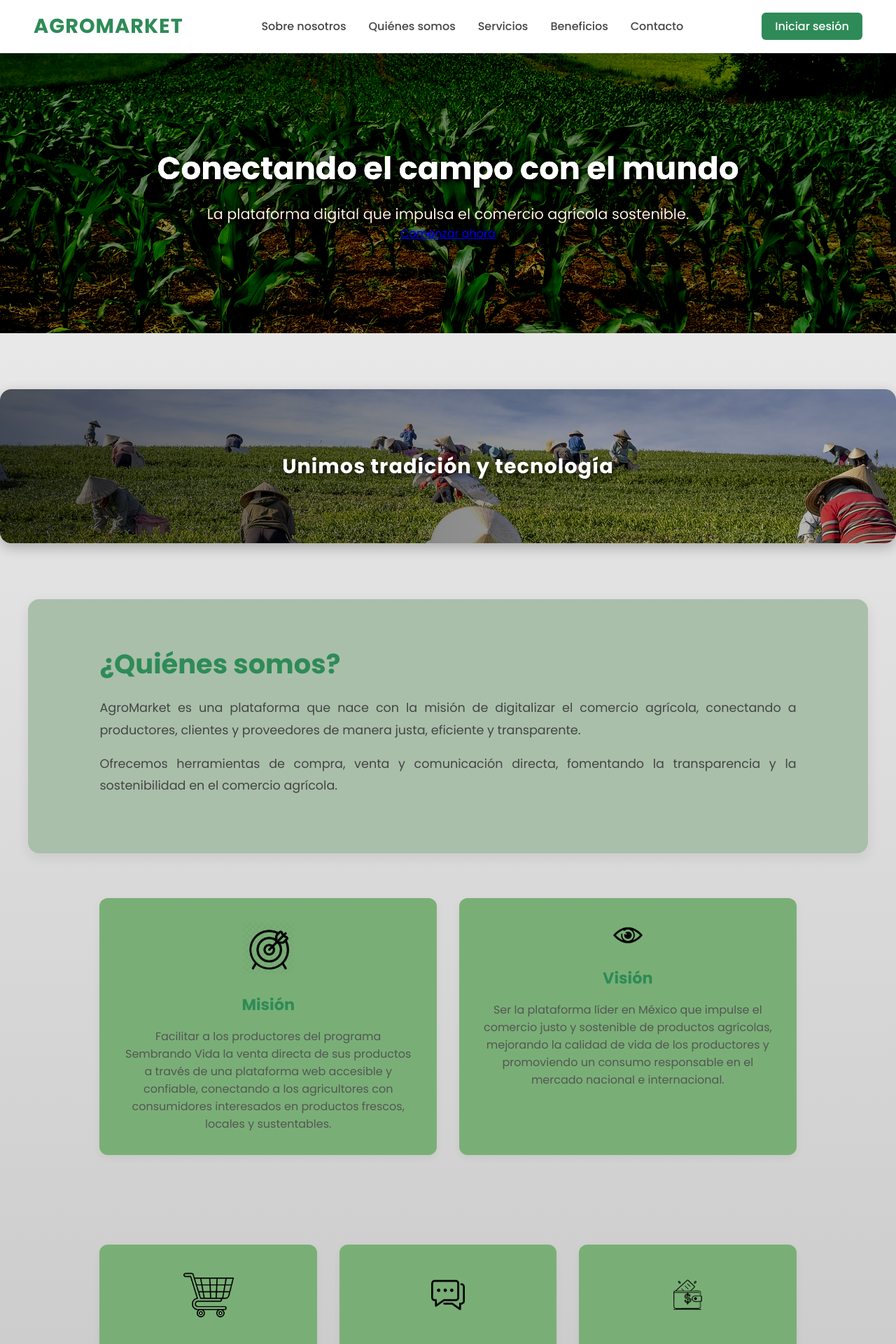
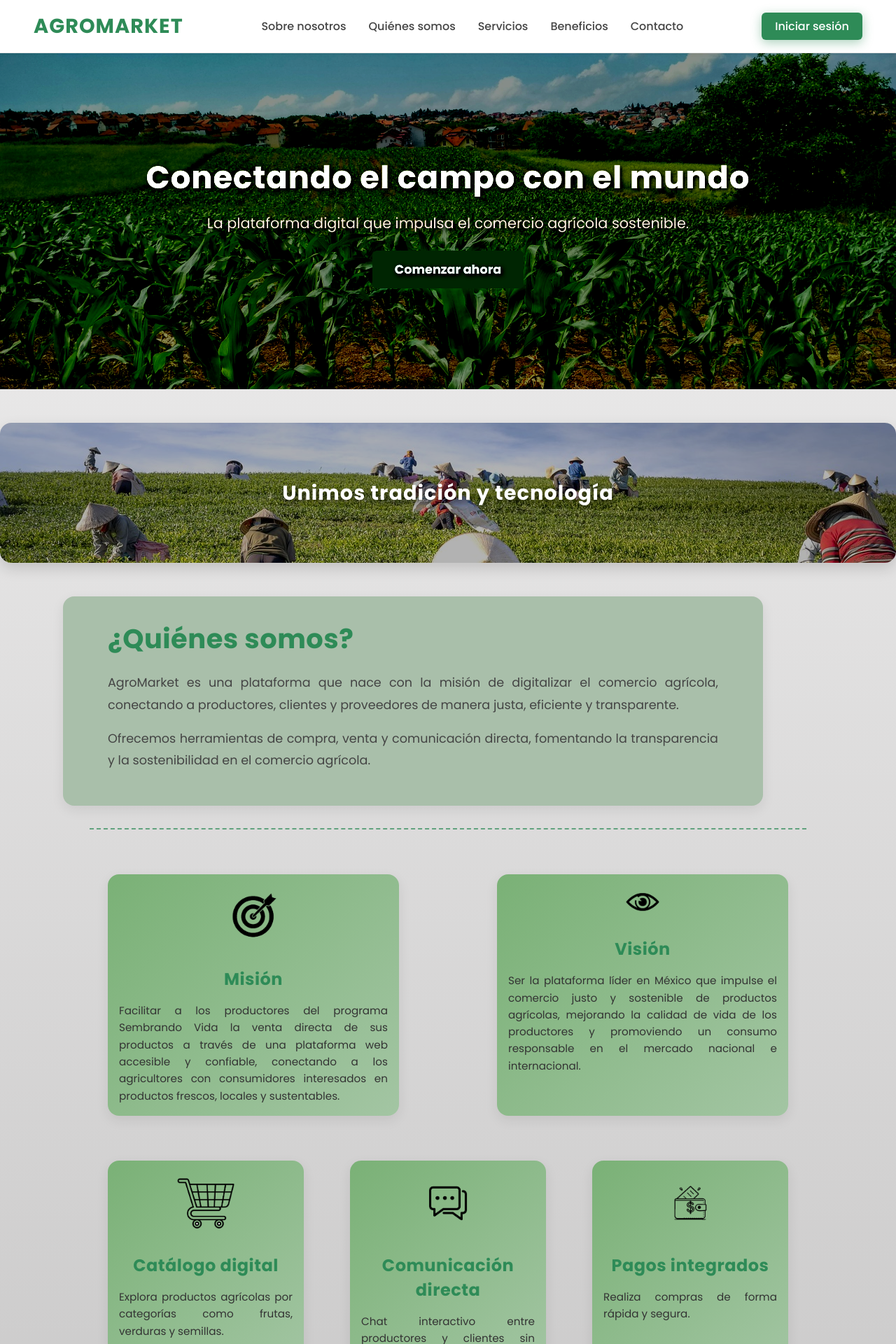
Before and after one commit to Noemiss13/Integradora-AgroMarket, a Flask app: page / in a window 1280 px wide. Shown: the top 1920 px of the page at 70% size. Run offline with Flask 3, Linux system fonts and the light colour scheme.

Commit message:
Actulice el diseño de la vista de información

```diff
--- a/static/css/estilos_informacion.css
+++ b/static/css/estilos_informacion.css
@@ -8,8 +8,8 @@
 
 body {
   background: linear-gradient(180deg, #ecebebaf 0%, #b5b4b4 100%);
+  scroll-behavior: smooth;
 }
-
 
 /* ================== Navbar ================== */
 header {
@@ -55,7 +55,6 @@ header {
   border-bottom: 2px solid #2e8b57;
 }
 
-/* Botón de login */
 .acciones .btn-login {
   background: #2e8b57;
   color: #fff;
@@ -63,29 +62,32 @@ header {
   border-radius: 6px;
   text-decoration: none;
   font-weight: 500;
-  transition: background 0.3s ease;
+  transition: all 0.3s ease;
+  box-shadow: 0 4px 15px rgba(46,139,87,0.4);
 }
 
 .acciones .btn-login:hover {
+  transform: translateY(-2px);
   background: #256d47;
+  box-shadow: 0 8px 25px rgba(46,139,87,0.5);
 }
-
 
 /* ================== Hero ================== */
 .hero {
   position: relative;
   width: 100%;
-  height: 50vh;
+  height: 60vh;
   display: flex;
   justify-content: center;
   align-items: center;
   text-align: center;
-  color: #fff; /* texto blanco */
+  color: #fff;
   background-image: url('../images/fds.jpg');
   background-size: cover;
   background-position: center;
   background-repeat: no-repeat;
   filter: contrast(180%);
+  overflow: hidden;
 }
 
 .hero::before {
@@ -93,60 +95,81 @@ header {
   position: absolute;
   top: 0; left: 0;
   width: 100%; height: 100%;
-  background: rgba(0, 0, 0, 0.47); /* un poco más oscuro que 0.4 */
+  background: rgba(0, 0, 0, 0.47);
   z-index: 0;
 }
 
 .hero-content {
   position: relative;
   z-index: 1;
-  text-shadow: 2px 2px 6px rgba(0,0,0,0.8); /* sombra negra suave */
+  text-shadow: 2px 2px 6px rgba(0,0,0,0.8);
 }
 
-/* Opcional: darle estilo a título y párrafo */
 .hero-content h1 {
   font-size: 2.8rem;
   font-weight: bold;
   margin-bottom: 1rem;
   color: #fff;
+  letter-spacing: 1px;
 }
 
 .hero-content p {
   font-size: 1.3rem;
   font-weight: 300;
-  color: #d7bfbf; /* gris claro en lugar de blanco puro */
+  color: #d7bfbf;
+  margin-bottom: 1.5rem;
 }
 
-/* Sección Quiénes Somos */
+.btn-cta {
+  background: #2e8b57;
+  color: #fff;
+  padding: 0.8rem 2rem;
+  border-radius: 8px;
+  text-decoration: none;
+  font-weight: 600;
+  font-size: 1.1rem;
+  transition: all 0.3s ease;
+  box-shadow: 0 4px 15px rgba(46,139,87,0.4);
+}
+
+.btn-cta:hover {
+  transform: translateY(-3px);
+  box-shadow: 0 8px 25px rgba(46,139,87,0.5);
+  background: #256d47;
+}
+
+/* ================== Animaciones Reveal ================== */
+.reveal {
+  opacity: 0;
+  transform: translateY(30px);
+  transition: all 0.8s ease-out;
+}
+
+.reveal.active {
+  opacity: 1;
+  transform: translateY(0);
+}
+
+.reveal-left { transform: translateX(-50px); }
+.reveal-right { transform: translateX(50px); }
+.reveal-top { transform: translateY(-50px); }
+
+/* ================== Quiénes somos ================== */
 .quienes-somos {
   display: flex;
   align-items: center;
   gap: 3rem;
   padding: 5rem 8%;
-  background: #a9bfaa; /* fondo gris claro sobrio */
+  background: #a9bfaa;
   border-radius: 16px;
   box-shadow: 0 6px 18px rgba(0, 0, 0, 0.08);
   flex-wrap: wrap;
   max-width: 1200px;
-  margin: 4rem auto; /* centrado elegante */
-}
-
-.quienes-img img {
-  width: 100%;
-  max-width: 320px;
-  border-radius: 16px;
-  box-shadow: 0 8px 25px rgba(0,0,0,0.12);
-  transition: transform 0.3s ease, box-shadow 0.3s ease;
-}
-
-.quienes-img img:hover {
-  transform: translateY(-8px) scale(1.03);
-  box-shadow: 0 12px 28px rgba(0,0,0,0.18);
+  margin: 4rem auto;
 }
 
 .quienes-text {
   flex: 1;
-  animation: fadeInRight 1s ease-out;
 }
 
 .quienes-text h2 {
@@ -154,6 +177,7 @@ header {
   color: #2e8b57;
   margin-bottom: 1.2rem;
   font-weight: 600;
+  letter-spacing: 0.5px;
 }
 
 .quienes-text p {
@@ -164,164 +188,276 @@ header {
   text-align: justify;
 }
 
-
-/* ================== Secciones generales ================== */
+/* ================== Info cards ================== */
 .info-section {
-  padding: 4rem 8%;
-  max-width: 1200px;
+  padding: 2rem 5%;
+  max-width: 1000px;
   margin: auto;
   display: grid;
-  gap: 2rem;
+  gap: 2.5rem;
 }
 
 .info-card {
-  background: rgb(121, 175, 118);
-  border-radius: 12px;
-  padding: 2rem;
-  box-shadow: 0 4px 12px rgba(0,0,0,0.05);
+  background: linear-gradient(135deg, #7ab176, #a3c5a3);
+  border-radius: 16px;
+  padding: 1rem;
+  box-shadow: 0 6px 18px rgba(0,0,0,0.08);
   text-align: center;
-  transition: transform 0.3s ease, box-shadow 0.3s ease;
+  transition: transform 0.4s ease, box-shadow 0.4s ease, background 0.4s ease;
+  cursor: pointer;
 }
 
 .info-card:hover {
-  transform: translateY(-6px);
-  box-shadow: 0 10px 25px rgba(0,0,0,0.08);
+  transform: translateY(-8px) scale(1.04);
+  box-shadow: 0 16px 32px rgba(0,0,0,0.15), inset 0 0 12px rgba(255,255,255,0.07);
+  background: linear-gradient(135deg, #88c184, #b0d0b0);
 }
 
 .info-card img {
-  width: 80px;
-  margin-bottom: 1rem;
+  width: 90px;
+  margin-bottom: 1.2rem;
+  transition: transform 0.4s ease;
+}
+
+.info-card:hover img {
+  transform: rotate(-5deg) scale(1.2);
 }
 
 .info-card h2 {
   color: #2e8b57;
   margin-bottom: 1rem;
-  font-size: 1.4rem;
+  font-size: 1.5rem;
+  letter-spacing: 0.5px;
+  transition: color 0.4s ease;
+}
+
+.info-card:hover h2 {
+  color: #1f5e3a;
 }
 
 .info-card p {
-  font-size: 1rem;
-  color: #555;
+  font-size: 0.95rem;
+  color: #333;
+  line-height: 1.6;
+  text-align: justify;
 }
 
 /* ================== Grid layouts ================== */
 .grid-2 {
-  grid-template-columns: repeat(auto-fit, minmax(300px, 1fr));
+  grid-template-columns: repeat(auto-fit, minmax(200px, 1fr));
 }
 
 .grid-3 {
   grid-template-columns: repeat(auto-fit, minmax(250px, 1fr));
 }
 
-/* ================== Contacto ================== */
-.with-image {
-  display: flex;
-  align-items: center;
-  gap: 2rem;
-  flex-wrap: wrap;
+/* ================== Divisor elegante ================== */
+.divisor-elegante {
+  position: relative;
+  width: 100%;
+  height: 200px;
+  overflow: hidden;
+  margin: 3rem 0;
+  border-radius: 16px;
+  box-shadow: 0 8px 20px rgba(0,0,0,0.15);
 }
 
-.with-image img {
-  width: 45%;
+.divisor-elegante img {
+  width: 100%;
+  height: 100%;
+  object-fit: cover;
+  filter: brightness(70%);
+  transition: transform 0.6s ease;
+}
+
+.divisor-elegante:hover img {
+  transform: scale(1.05) rotate(-1deg);
+}
+
+.divisor-texto {
+  position: absolute;
+  top: 50%;
+  left: 50%;
+  transform: translate(-50%, -50%);
+  color: #fff;
+  font-size: 1.8rem;
+  font-weight: 600;
+  text-align: center;
+  text-shadow: 0 4px 8px rgba(0,0,0,0.6);
+  letter-spacing: 1px;
+}
+
+.section-divider {
+  width: 80%;
+  margin: 2rem auto;
+  border-top: 2px dashed #2e8b57;
+  opacity: 0.7;
+}
+
+/* ================== Servicios expandibles ================== */
+#servicios {
+  display: flex;
+  gap: 1rem;
+  justify-content: center;
+  align-items: stretch;
+}
+
+#servicios .info-card {
+  flex: 1;
+  transition: all 0.4s ease-in-out;
+  overflow: hidden;
+  min-width: 50px;
+}
+
+#servicios:hover .info-card {
+  flex: 0.8;
+  filter: brightness(0.9);
+}
+
+#servicios .info-card:hover {
+  flex: 2;
+  filter: brightness(1);
+  transform: translateY(-8px) scale(1);
+  z-index: 2;
+}
+
+/* ================== Beneficios ================== */
+.beneficios {
+  text-align: center;
+  padding: 4rem 2rem;
+  background: #f4f4f450; /* fondo claro y sobrio */
+}
+
+.beneficios h2 {
+  font-size: 2rem;
+  margin-bottom: 1rem;
+  color: #1f4d3a; /* verde oscuro más formal */
+  font-weight: 600;
+  letter-spacing: 0.5px;
+  text-transform: uppercase;
+}
+
+.beneficios p {
+  font-size: 1.1rem;
+  margin-bottom: 2rem;
+  color: #555; /* gris oscuro elegante */
+  line-height: 1.6;
+}
+
+.beneficios-grid {
+  display: grid;
+  grid-template-columns: repeat(auto-fit, minmax(300px, 1fr));
+  gap: 2.5rem;
+  margin-bottom: 2rem;
+}
+
+.beneficio-card {
+  background: #c8ebd2; /* gris claro profesional */
+  padding: 2rem;
   border-radius: 12px;
+  box-shadow: 0 4px 12px rgba(0,0,0,0.08);
+  transition: transform 0.3s ease, box-shadow 0.3s ease;
 }
+
+.beneficio-card:hover {
+  transform: translateY(-5px);
+  box-shadow: 0 8px 20px rgba(0,0,0,0.12);
+}
+
+.beneficio-card h3 {
+  margin-bottom: 1rem;
+  color: #1f4d3a; /* verde oscuro */
+  font-weight: 600;
+  font-size: 1.3rem;
+}
+
+.beneficio-card ul {
+  text-align: left;
+  list-style: disc inside;
+  padding-left: 0.5rem;
+}
+
+.beneficio-card ul li {
+  margin: 0.6rem 0;
+  font-size: 1rem;
+  color: #333;
+}
+
+.cta-beneficios {
+  margin-top: 2rem;
+}
+
+.btn-cta {
+  display: inline-block;
+  background: #1f4d3a; /* verde oscuro */
+  color: #fff;
+  padding: 0.9rem 2rem;
+  border-radius: 6px;
+  font-weight: 600;
+  text-decoration: none;
+  transition: background 0.3s ease, transform 0.3s ease;
+}
+
+.btn-cta:hover {
+  background: #16382b; /* más oscuro al pasar */
+  transform: translateY(-2px);
+}
+
+/* ================== Contacto ================== */
 .contacto {
-  background: #2e8b57;
-  color: white;
+  background: #1f4d3a; /* verde oscuro formal */
+  color: #f9f9f9;
   text-align: center;
-
-  width: 100%;           /* ocupa todo el ancho */
-  max-width: none;       /* evita límite de ancho heredado */
-  padding: 2rem 0;       /* controla la altura */
-  margin: 0;             /* elimina márgenes */
+  width: 100%;
+  max-width: 100vw;
+  padding: 2rem 1rem;
+  margin: 0;
 }
 
 .contacto h2 {
-  font-size: 2rem;
-  margin-bottom: 1rem;
+  font-size: 1.3rem;
+  margin-bottom: 0.5rem;
+  font-weight: 600;
+  letter-spacing: 0.5px;
 }
 
 .contacto p {
-  margin: 0.5rem 0;
-  font-size: 1.1rem;
+  margin: 0.3rem 0;
+  font-size: 0.9rem;
   line-height: 1.4;
 }
 
+
 /* ================== Footer ================== */
 footer {
-  background: #191919;
-  color: #aaa;
+  background: #555656;
+  color: white;
+  padding: 1rem 1rem;    /* menos altura que antes */
   text-align: center;
-  padding: 2rem 1rem;
-  font-size: 0.9rem;
+  margin-top: 0;           /* quita separación innecesaria arriba */
 }
 
 .footer-content {
-  max-width: 1100px;
-  margin: auto;
+  display: flex;
+  flex-direction: column;
+  gap: 0rem;             /* menos espacio entre elementos */
 }
 
 .footer-links {
   list-style: none;
   display: flex;
   justify-content: center;
-  gap: 1.5rem;
-  margin-top: 0.8rem;
+  gap: 1rem;
+  padding: 0;
+  margin: 0;
 }
 
-.footer-links li a {
-  color: #aaa;
+.footer-links a {
+  color: #ddd;
   text-decoration: none;
   transition: color 0.3s ease;
 }
 
-.footer-links li a:hover {
-  color: #2e8b57;
+.footer-links a:hover {
+  color: #fff;
 }
-
-/* ================== Divisor Elegante ================== */
-.divisor-elegante {
-  width: 100%;
-  margin: 5rem 0;   /* separación arriba y abajo */
-  position: relative;
-  border-radius: 16px;
-  overflow: hidden; /* 🔹 evita que el overlay o texto sobresalga */
-  box-shadow: 0 6px 18px rgba(0, 0, 0, 0.25); /* sombra elegante */
-}
-
-.divisor-elegante img {
-  width: 100%;
-  height: 220px;  /* ajusta según el diseño */
-  object-fit: cover;
-  display: block;
-  transition: transform 0.6s ease; /* 🔹 efecto hover */
-}
-
-.divisor-elegante:hover img {
-  transform: scale(1.05); /* zoom sutil al pasar el mouse */
-}
-
-/* Overlay con degradado elegante */
-.divisor-elegante::before {
-  content: "";
-  position: absolute;
-  top: 0; left: 0;
-  width: 100%; height: 100%;
-  background: linear-gradient(to right, rgba(0,0,0,0.65), rgba(0,0,0,0.25));
-  z-index: 0;
-}
-
-/* Texto institucional centrado */
-.divisor-texto {
-  position: absolute;
-  top: 50%; left: 50%;
-  transform: translate(-50%, -50%);
-  color: #fff;
-  font-size: 1.8rem;
-  font-weight: 600;
-  text-align: center;
-  padding: 1rem 2rem;
-  z-index: 1;
-  text-shadow: 2px 2px 10px rgba(0,0,0,0.9); /* 🔹 contraste fuerte */
-  letter-spacing: 1px;
-}
--- a/templates/informacion.html
+++ b/templates/informacion.html
@@ -7,7 +7,6 @@
   <link rel="stylesheet" href="{{ url_for('static', filename='css/estilos_informacion.css') }}">
   <!-- Fuente elegante -->
   <link href="https://fonts.googleapis.com/css2?family=Poppins:wght@400;500;700&display=swap" rel="stylesheet">
-
 </head>
 <body>
   <!-- Navbar -->
@@ -36,15 +35,14 @@
     </div>
   </section>
 
-<!-- Divisor -->
-<div class="divisor-elegante">
+  <!-- Divisor elegante -->
+  <div class="divisor-elegante reveal">
     <img src="{{ url_for('static', filename='images/agri.jpg') }}" alt="Divisor agrícola">
     <div class="divisor-texto">Unimos tradición y tecnología</div>
   </div>
 
-
   <!-- Quiénes somos -->
-<section id="quienes" class="info-section quienes-somos reveal">
+<section id="quienes" class="info-section quienes-somos reveal-left">
   <div class="quienes-text">
     <h2>¿Quiénes somos?</h2>
     <p>
@@ -58,28 +56,35 @@
   </div>
 </section>
 
+<!-- Divisor elegante -->
+<div class="section-divider"></div>
 
 <!-- Misión y visión -->
 <section id="mision-vision" class="info-section grid-2">
-    <div class="info-card reveal">
+  <div class="info-card reveal-left">
     <img src="{{ url_for('static', filename='images/mision.png') }}" alt="Misión">
     <h2>Misión</h2>
-      <p>Facilitar a los productores del programa Sembrando Vida la venta directa de sus productos
-        a través de una plataforma web accesible y confiable,
-        conectando a los agricultores con consumidores interesados
-        en productos frescos, locales y sustentables.</p>
+    <p>
+      Facilitar a los productores del programa Sembrando Vida la venta directa de sus productos
+      a través de una plataforma web accesible y confiable, conectando a los agricultores con
+      consumidores interesados en productos frescos, locales y sustentables.
+    </p>
   </div>
-    <div class="info-card reveal">
+  <div class="info-card reveal-right">
     <img src="{{ url_for('static', filename='images/vision.png') }}" alt="Visión">
     <h2>Visión</h2>
-      <p>Ser la plataforma líder en México que impulse el comercio justo y sostenible de productos agrícolas, mejorando la calidad de
-        vida de los productores y promoviendo un consumo responsable en el mercado nacional e internacional.</p>
+    <p>
+      Ser la plataforma líder en México que impulse el comercio justo y sostenible de productos
+      agrícolas, mejorando la calidad de vida de los productores y promoviendo un consumo responsable
+      en el mercado nacional e internacional.
+    </p>
   </div>
 </section>
 
+
   <!-- Servicios -->
   <section id="servicios" class="info-section grid-3">
-    <div class="info-card reveal">
+    <div class="info-card reveal-left">
       <img src="{{ url_for('static', filename='images/compra.png') }}" alt="Catálogo">
       <h2>Catálogo digital</h2>
       <p>Explora productos agrícolas por categorías como frutas, verduras y semillas.</p>
@@ -89,7 +94,7 @@
       <h2>Comunicación directa</h2>
       <p>Chat interactivo entre productores y clientes sin intermediarios.</p>
     </div>
-    <div class="info-card reveal">
+    <div class="info-card reveal-right">
       <img src="{{ url_for('static', filename='images/pagos.png') }}" alt="Pagos">
       <h2>Pagos integrados</h2>
       <p>Realiza compras de forma rápida y segura.</p>
@@ -97,19 +102,43 @@
   </section>
 
 <!-- Beneficios -->
-  <section id="beneficios" class="info-section with-image reveal">
-    <div>
+<section id="beneficios" class="info-section beneficios reveal">
   <h2>Beneficios</h2>
-      <p>
-        AgroMarket ofrece comercio justo, precios competitivos y acceso a un mercado más amplio.
-        Los productores pueden crecer y los clientes obtienen productos frescos y de calidad.
-      </p>
+  <p>En AgroMarket cada usuario tiene ventajas únicas. ¡Descubre lo que ganas al unirte!</p>
+
+  <div class="beneficios-grid">
+    <!-- Vendedor -->
+    <div class="beneficio-card reveal-left">
+      <h3>Si eres Vendedor</h3>
+      <ul>
+        <li>📈 Acceso a un mercado digital en crecimiento.</li>
+        <li>💰 Mayor ganancia eliminando intermediarios.</li>
+        <li>🔎 Visibilidad para tus productos a nivel nacional.</li>
+        <li>🤝 Comunicación directa con compradores interesados.</li>
+      </ul>
     </div>
-    <img src="{{ url_for('static', filename='images/benefits.jpg') }}" alt="Beneficios del campo">
+
+    <!-- Comprador -->
+    <div class="beneficio-card reveal-right">
+      <h3>Si eres Comprador</h3>
+      <ul>
+        <li>🛒 Compra directa al productor, sin sobreprecios.</li>
+        <li>🥬 Productos frescos y de calidad garantizada.</li>
+        <li>🚚 Opciones de entrega rápidas y seguras.</li>
+        <li>🌱 Fomento al comercio justo y sostenible.</li>
+      </ul>
+    </div>
+  </div>
+
+  <!-- Botón de llamado a la acción -->
+  <div class="cta-beneficios">
+    <a href="{{ url_for('auth.register') }}" class="btn-cta">🚀 ¡Únete a nosotros!</a>
+  </div>
 </section>
 
+
   <!-- Contacto -->
-  <section id="contacto" class="info-section contacto reveal">
+  <section id="contacto" class="info-section contacto reveal-top">
     <h2>Contacto</h2>
     <p>📍 Dirección: Universidad [Nombre], Ciudad de México</p>
     <p>📧 Correo: contacto@agromarket.com</p>
@@ -128,9 +157,9 @@
     </div>
   </footer>
 
-
-  <!-- Script animaciones scroll -->
+  <!-- Script animaciones scroll y parallax -->
   <script>
+    // Animaciones reveal
     const reveals = document.querySelectorAll(".reveal");
     const observer = new IntersectionObserver((entries) => {
       entries.forEach(entry => {
@@ -140,8 +169,14 @@
         }
       });
     }, { threshold: 0.1 });
+    reveals.forEach(el => observer.observe(el));
 
-    reveals.forEach(el => observer.observe(el));
+    // Parallax hero
+    const hero = document.querySelector(".hero");
+    window.addEventListener("scroll", function() {
+      let offset = window.pageYOffset;
+      hero.style.backgroundPositionY = offset * 0.4 + "px";
+    });
   </script>
 </body>
 </html>
```
Also changed, not shown: static/images/corn-3705687_1280.jpg (deleted), static/images/fondo1.jpg (deleted), static/images/mision.png, static/images/strawberries-8177601_1280.jpg (deleted), static/images/vendedor.png (added). Lines whose indentation alone changed are shown as unchanged.
